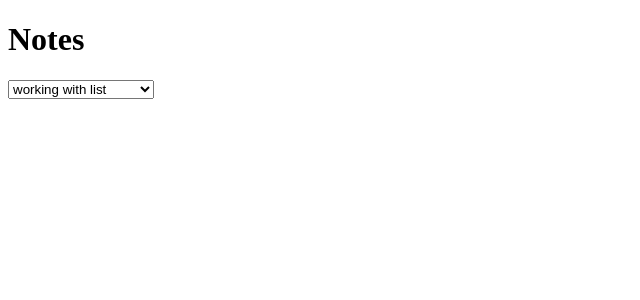
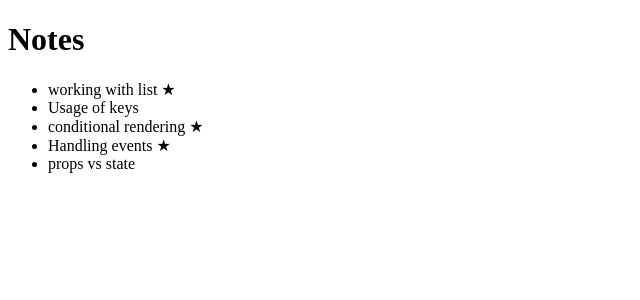
Before and after one commit to rajarajagopi/react-b47-b48, a React (Vite) app: page / in a window 1280 px wide. Shown: the top 300 px of the page, without its empty margins (0-640 px from the left). Built offline with nearby package versions, Linux system fonts and the light colour scheme.

Commit message:
conditional rendering

```diff
--- a/src/App.jsx
+++ b/src/App.jsx
@@ -87,9 +87,9 @@ function App(props) {
   return (
     <div>
       <h1>Notes</h1>
-      <select>
-        {optionList}
-      </select>
+   <ul>
+    {optionList}
+   </ul>
     </div>
   )
 }
--- a/src/Component/Note.jsx
+++ b/src/Component/Note.jsx
@@ -1,7 +1,13 @@
 function Note({note}){
     // const note=props.note;
+    if(note.important)//Conditional rendering
+    {
+        return(
+            <li>{note.content}   ★</li>
+          )
+    }
    return(
-     <option>{note.content}</option>
+     <li>{note.content}</li>
    )
    }
    export default Note;
```
